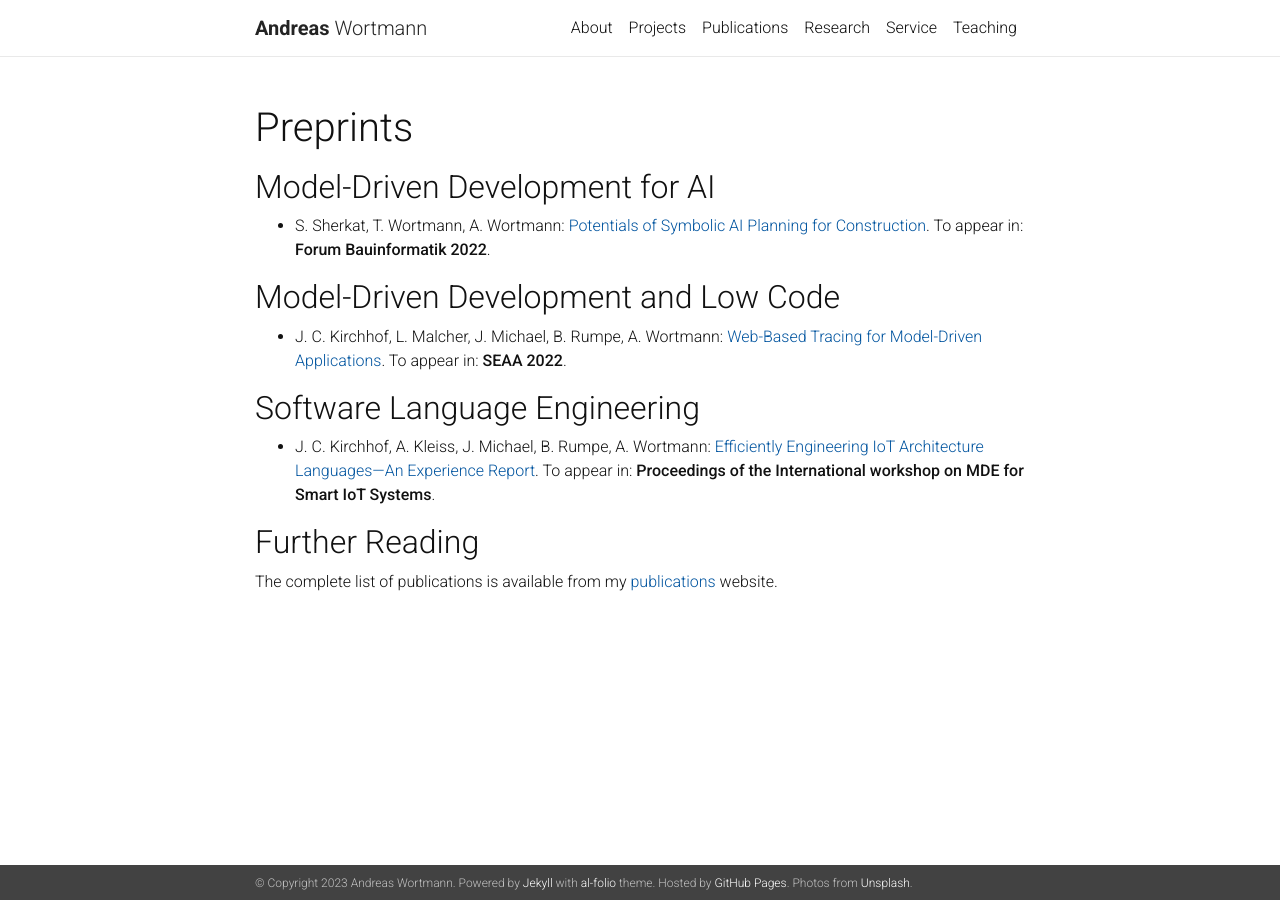
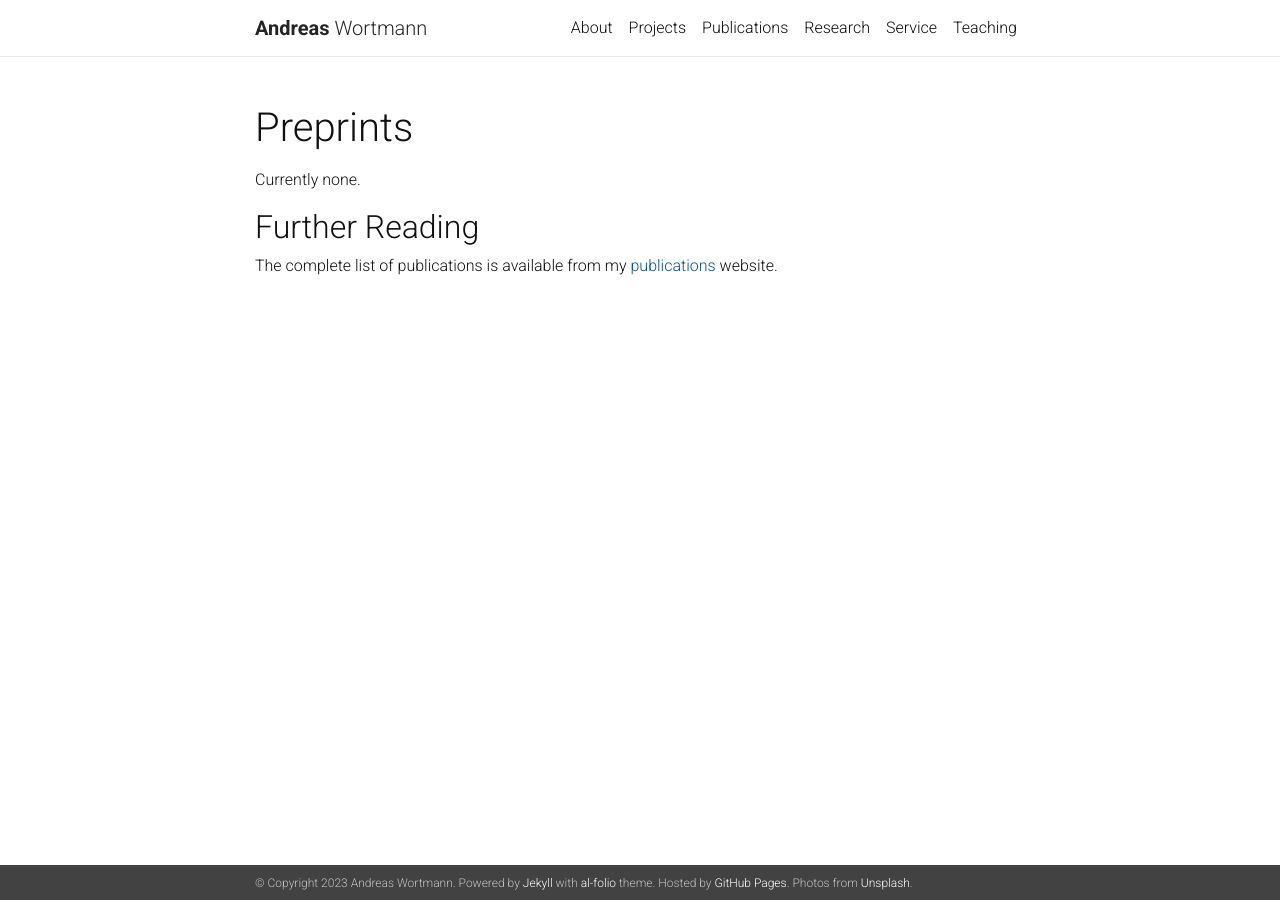
Before and after one commit to awortmann/awortmann.github.io, a Jekyll site: the page built from _pages/preprints.md, in a window 1280 px wide. Built offline with Jekyll 4.4.1, drawn with Linux system fonts in a browser that asks for light colours; nearby versions of some CDN libraries; a style sheet for code colours, icons or effects is not loaded.

Commit message:
Minor update

```diff
--- a/_pages/preprints.md
+++ b/_pages/preprints.md
@@ -6,18 +6,7 @@ description:
 nav: false
 ---
 
-## Model-Driven Development for AI
-
-- S. Sherkat, T. Wortmann, A. Wortmann: [Potentials of Symbolic AI Planning for Construction](../downloads/preprints/2022/Potentials_of_Symbolic_AI_Planning_for_Construction.pdf). To appear in: **Forum Bauinformatik 2022**.
-
-## Model-Driven Development and Low Code
-
-- J. C. Kirchhof, L. Malcher, J. Michael, B. Rumpe, A. Wortmann: [Web-Based Tracing for Model-Driven Applications](../downloads/preprints/2022/Web-Based_Tracing_for_Model-Driven_Applications.pdf). To appear in: **SEAA 2022**.
-
-
-## Software Language Engineering
-
-- J. C. Kirchhof, A. Kleiss, J. Michael, B. Rumpe, A. Wortmann: [Efficiently Engineering IoT Architecture Languages—An Experience Report](../downloads/preprints/2022/Efficiently_Engineering_IoT_Architecture_Languages-An_Experience_Report.pdf). To appear in: **Proceedings of the International workshop on MDE for Smart IoT Systems**.
+Currently none.
 
 
 ## Further Reading
```
